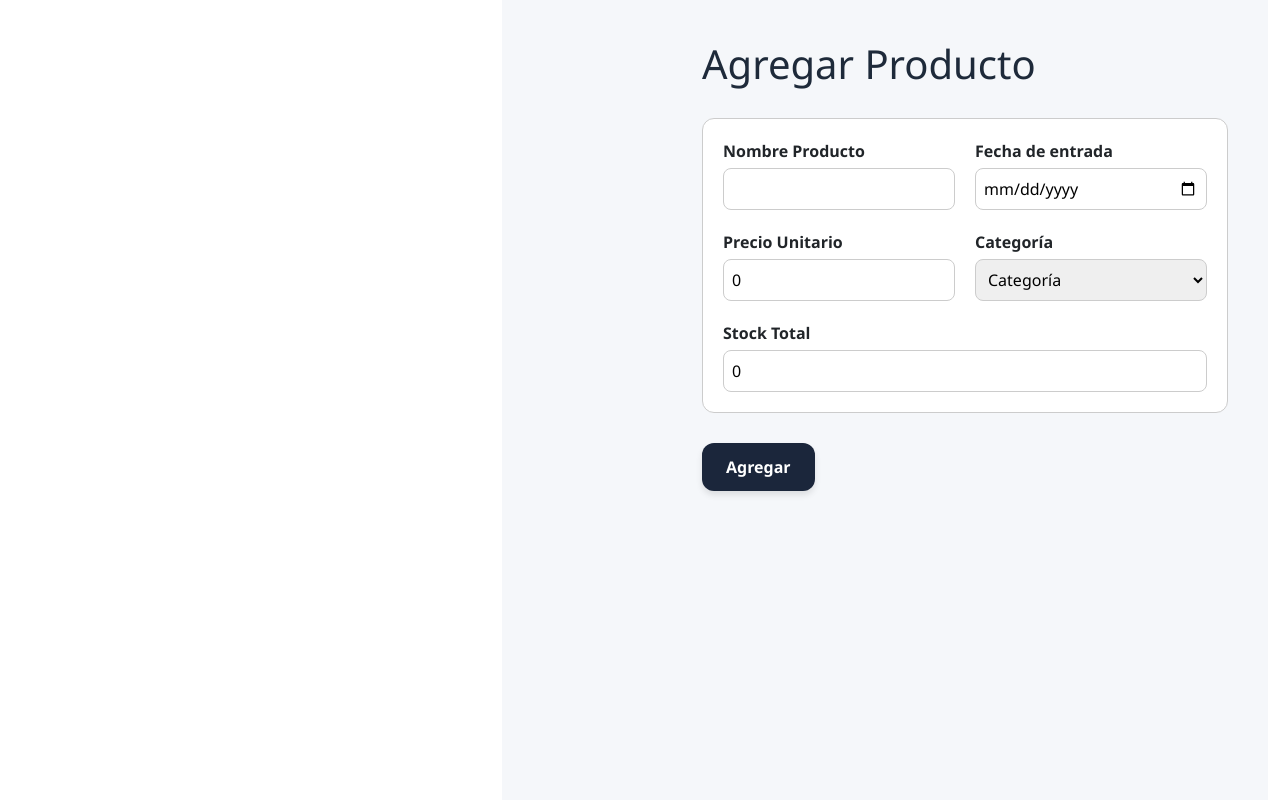
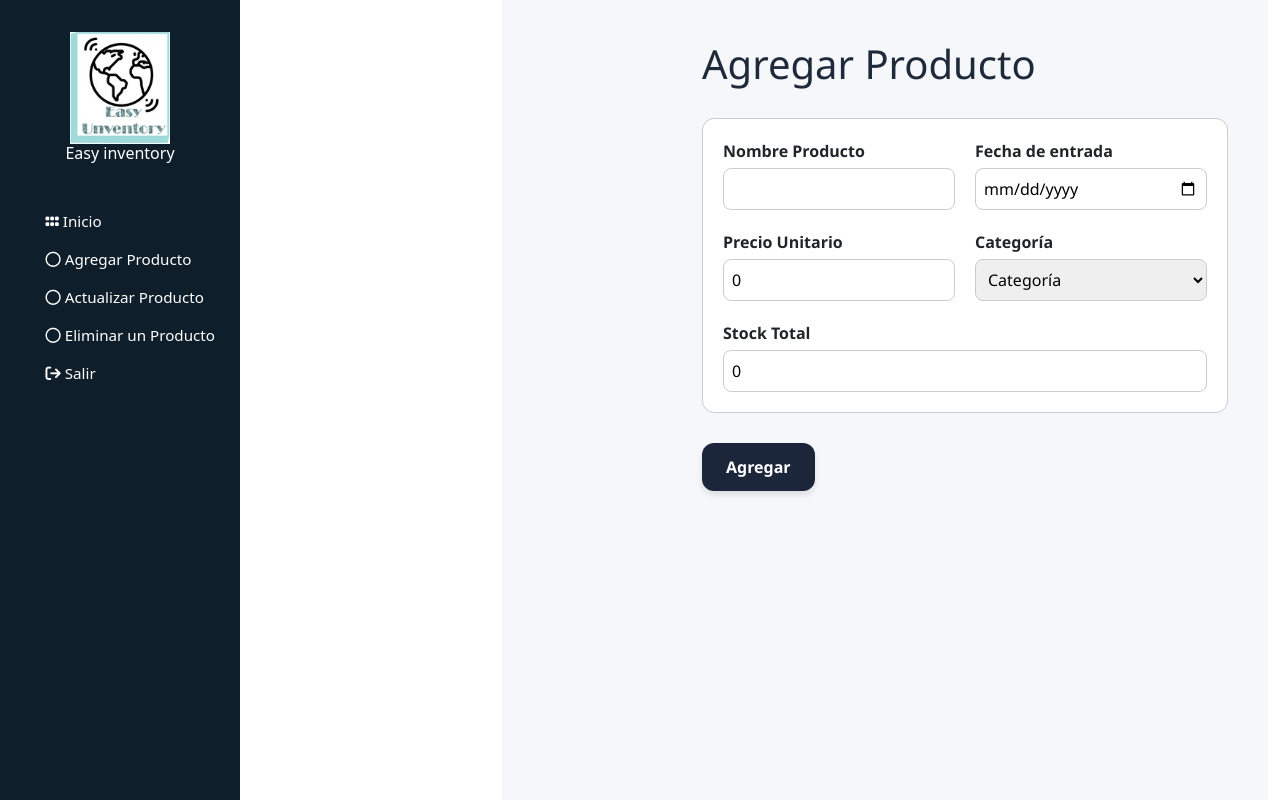
Before and after one commit to Mrsdy2552/Poli-Front-G06, an Angular app: page /agregar in a window 1280 px wide. Built offline with nearby package versions, Linux system fonts and the light colour scheme.

Commit message:
Implement agregar and eliminar components for product management

```diff
--- a/src/app/agregar-modificar/agregar-modificar.component.html
+++ b/src/app/agregar-modificar/agregar-modificar.component.html
@@ -1,3 +1,4 @@
+<app-menu> </app-menu>
 <div class="container">
   <div class="sidebar">
   </div>
--- a/src/app/agregar-modificar/agregar-modificar.component.ts
+++ b/src/app/agregar-modificar/agregar-modificar.component.ts
@@ -1,11 +1,12 @@
 import { Component } from '@angular/core';
 import { CommonModule } from '@angular/common';
 import { FormsModule } from '@angular/forms';
+import { MenuComponent } from "../menu/menu.component";
 
 @Component({
   selector: 'app-agregar-modificar',
   standalone: true,
-  imports: [CommonModule, FormsModule],
+  imports: [CommonModule, FormsModule, MenuComponent],
   templateUrl: './agregar-modificar.component.html',
   styleUrl: './agregar-modificar.component.css'
 })
--- a/src/app/eliminar/eliminar.component.html
+++ b/src/app/eliminar/eliminar.component.html
@@ -1,3 +1,5 @@
+<app-menu> </app-menu>
+
 <div class="container">
   <div class="sidebar"></div>
   <div class="tabla">
```
Lines whose indentation alone changed are shown as unchanged.
